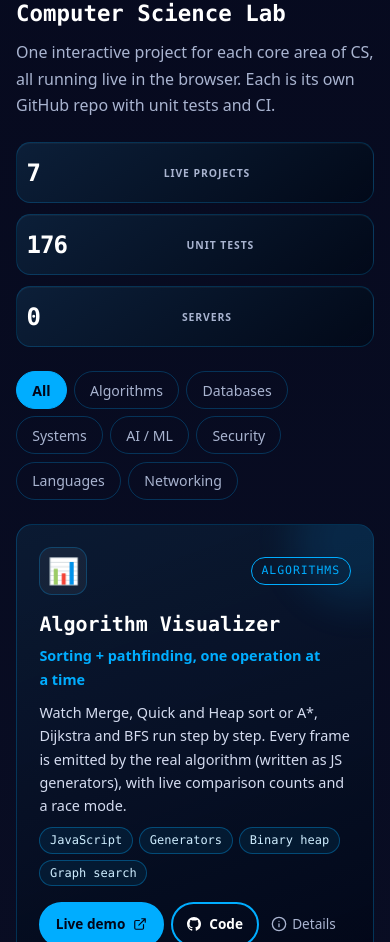
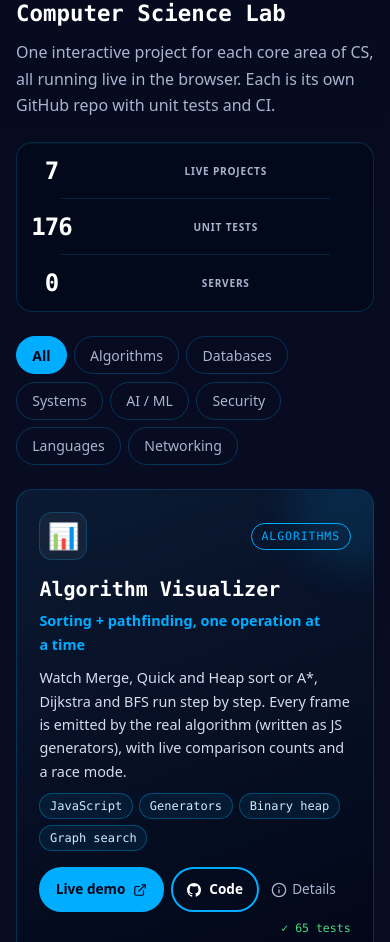
Before and after one commit to Masons-coding/my-resume-website, a React (Create React App) app: page / in a window 390 px wide. Shown: the part 9092-10034 px from the top of the page. Built offline with nearby package versions, Linux system fonts and the light colour scheme; a web font is replaced by a local one.

Commit message:
Turn CS Lab metrics into a unified stat strip

```diff
--- a/src/components/MyProjects/CsLab.scss
+++ b/src/components/MyProjects/CsLab.scss
@@ -23,10 +23,14 @@
   }
 
   &__stats {
+    width: min(100%, 23rem);
     display: grid;
-    grid-template-columns: repeat(3, minmax(5.5rem, 1fr));
-    gap: 0.7rem;
-    width: min(100%, 22.5rem);
+    grid-template-columns: repeat(3, 1fr);
+    overflow: hidden;
+    border: 1px solid rgba(0, 173, 255, 0.2);
+    border-radius: 1rem;
+    background: rgba(2, 9, 24, 0.72);
+    box-shadow: inset 0 1px 0 rgba(255, 255, 255, 0.03);
   }
 
   &__stat {
@@ -35,19 +39,23 @@
     display: grid;
     place-items: center;
     align-content: center;
-    gap: 0.38rem;
-    padding: 0.8rem 0.6rem;
-    border: 1px solid rgba(0, 173, 255, 0.2);
-    border-radius: 0.9rem;
-    background:
-      linear-gradient(145deg, rgba(13, 33, 59, 0.9), rgba(2, 9, 24, 0.88));
-    box-shadow: inset 0 1px 0 rgba(255, 255, 255, 0.035);
+    gap: 0.35rem;
+    padding: 0.8rem 0.55rem;
     text-align: center;
-    transition: transform 0.2s ease, border-color 0.2s ease;
+    position: relative;
 
-    &:hover {
-      transform: translateY(-2px);
-      border-color: rgba(0, 173, 255, 0.48);
+    &:not(:last-child)::after {
+      content: "";
+      position: absolute;
+      top: 22%;
+      right: 0;
+      bottom: 22%;
+      width: 1px;
+      background: rgba(0, 173, 255, 0.16);
+    }
+
+    &:hover b {
+      color: $cyan;
     }
 
     b {
@@ -58,24 +66,23 @@
       line-height: 1;
       font-variant-numeric: tabular-nums;
       letter-spacing: -0.04em;
+      transition: color 0.2s ease;
     }
 
     span {
       color: $muted;
-      font-size: 0.65rem;
+      font-size: 0.63rem;
       font-weight: 700;
       text-transform: uppercase;
-      letter-spacing: 0.09em;
+      letter-spacing: 0.08em;
       line-height: 1.2;
+      white-space: nowrap;
     }
   }
 
   @include mobile {
-    width: 100%;
-
     &__stats {
       width: 100%;
-      grid-template-columns: repeat(3, minmax(0, 1fr));
     }
   }
 
@@ -85,13 +92,27 @@
     }
 
     &__stat {
-      min-height: 3.8rem;
-      grid-template-columns: auto 1fr;
+      min-height: 3.5rem;
+      grid-template-columns: 3.2rem 1fr;
       justify-content: center;
-      gap: 0.65rem;
+      gap: 0.2rem 0.65rem;
+      text-align: left;
+
+      &:not(:last-child)::after {
+        top: auto;
+        right: 12%;
+        bottom: 0;
+        left: 12%;
+        width: auto;
+        height: 1px;
+      }
 
       b {
-        margin: 0;
+        text-align: right;
+      }
+
+      span {
+        white-space: normal;
       }
     }
   }
```
